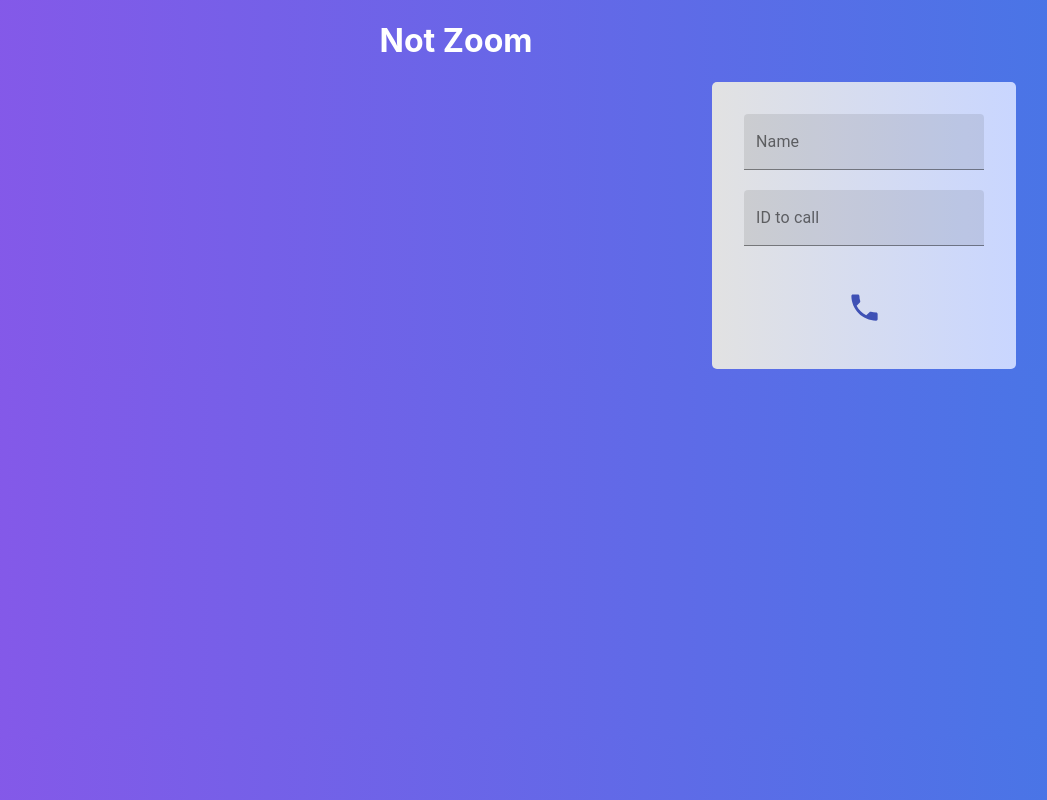
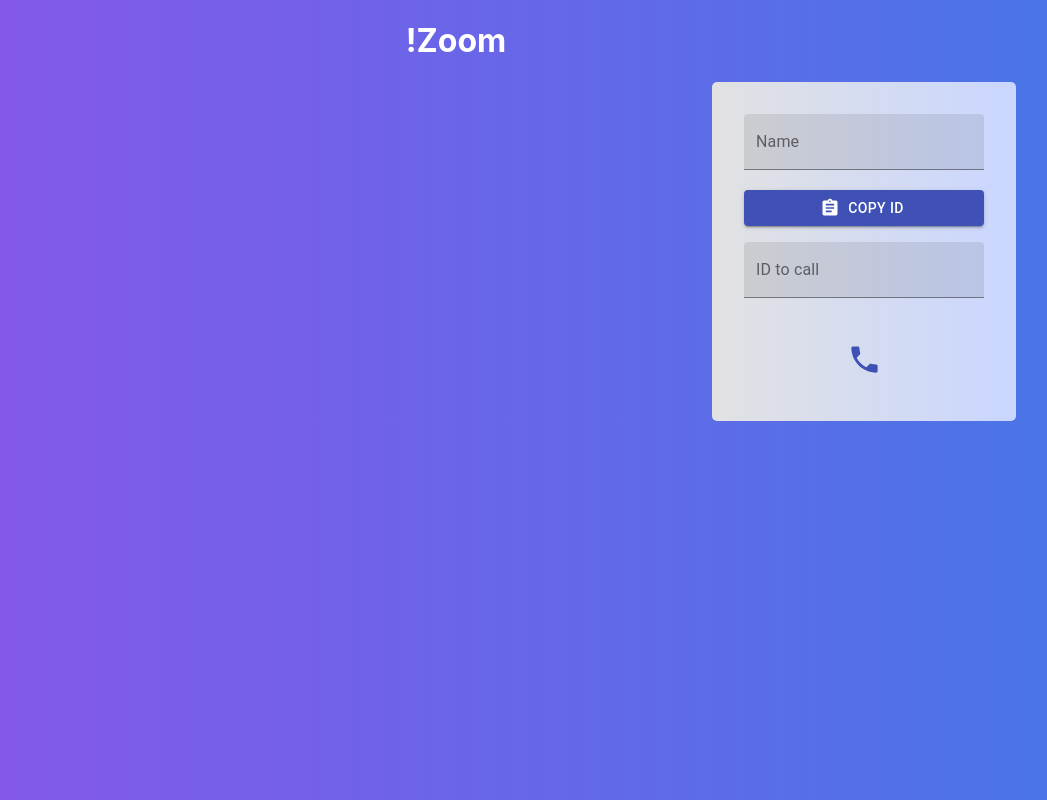
Before and after one commit to ciucabianca/attention-tracker, a React (Create React App) app in the folder frontend/: page / in a window 1280 px wide. Shown: the whole page, without its empty margins (184-1231 px from the left). Built offline with nearby package versions, Linux system fonts and the light colour scheme; no server answers.

Commit message:
apply eye tracking to guest user instead of caller

```diff
--- a/frontend/package.json
+++ b/frontend/package.json
@@ -6,14 +6,15 @@
     "@material-ui/core": "^4.11.4",
     "@material-ui/icons": "^4.11.2",
     "@tensorflow-models/face-landmarks-detection": "0.0.3",
+    "@tensorflow/tfjs-backend-cpu": "4.2.0",
     "@tensorflow/tfjs-backend-webgl": "4.2.0",
     "@tensorflow/tfjs-converter": "4.2.0",
     "@tensorflow/tfjs-core": "4.2.0",
-    "@tensorflow/tfjs-backend-cpu": "4.2.0",
     "@testing-library/jest-dom": "^5.16.5",
     "@testing-library/react": "^13.4.0",
     "@testing-library/user-event": "^13.5.0",
     "react": "^18.2.0",
+    "react-copy-to-clipboard": "^5.1.0",
     "react-dom": "^18.2.0",
     "react-scripts": "5.0.1",
     "react-webcam": "^7.0.1",
--- a/frontend/src/App.js
+++ b/frontend/src/App.js
@@ -1,8 +1,9 @@
 import Button from "@material-ui/core/Button";
 import IconButton from "@material-ui/core/IconButton";
 import TextField from "@material-ui/core/TextField";
-//import AssignmentIcon from "@material-ui/icons/Assignment";
+import AssignmentIcon from "@material-ui/icons/Assignment";
 import PhoneIcon from "@material-ui/icons/Phone";
+import { CopyToClipboard } from "react-copy-to-clipboard";
 
 import Peer from "simple-peer";
 import io from "socket.io-client";
@@ -30,10 +31,10 @@ function App() {
   const [callEnded, setCallEnded] = useState(false);
   const [name, setName] = useState("");
 
-  const webcamRef = useRef({});
+  const myWebcamRef = useRef({});
   //const canvasRef = useRef(null);
 
-  const userVideo = useRef();
+  const userVideoRef = useRef();
   const connectionRef = useRef();
 
   let positionXLeftIris;
@@ -45,8 +46,7 @@ function App() {
       .getUserMedia({ video: true, audio: true })
       .then((stream) => {
         setStream(stream);
-        webcamRef.current.srcObject = stream;
-        runFaceMesh();
+        myWebcamRef.current.srcObject = stream;
       });
 
     socket.on("me", (id) => {
@@ -78,7 +78,7 @@ function App() {
     });
 
     peer.on("stream", (stream) => {
-      userVideo.current.srcObject = stream;
+      userVideoRef.current.srcObject = stream;
     });
 
     socket.on("callAccepted", (signal) => {
@@ -101,12 +101,9 @@ function App() {
       socket.emit("answerCall", { signal: data, to: caller });
     });
 
-    peer.on("stream", (stream) => {
-      userVideo.current.srcObject = stream;
-    });
-
     peer.signal(callerSignal);
     connectionRef.current = peer;
+    runFaceMesh();
   };
 
   const leaveCall = () => {
@@ -122,11 +119,11 @@ function App() {
     // };
     const detector = await facemesh.load(model);
     setInterval(() => {
-      detect(detector);
+      detect(detector, userVideoRef);
     }, 10);
   };
 
-  const detect = async (detector) => {
+  const detect = async (detector, webcamRef) => {
     if (
       typeof webcamRef.current !== "undefined" &&
       webcamRef.current !== null &&
@@ -211,7 +208,7 @@ function App() {
 
   return (
     <>
-      <h1 style={{ textAlign: "center", color: "#fff" }}>Not Zoom</h1>
+      <h1 style={{ textAlign: "center", color: "#fff" }}>!Zoom</h1>
       <div className="container">
         <div className="video-container">
           <div className="video">
@@ -219,7 +216,7 @@ function App() {
               <Webcam
                 playsInline
                 muted
-                ref={webcamRef}
+                ref={myWebcamRef}
                 autoPlay
                 style={{ width: "400px" }}
               />
@@ -229,7 +226,7 @@ function App() {
             {callAccepted && !callEnded ? (
               <Webcam
                 playsInline
-                ref={userVideo}
+                ref={userVideoRef}
                 autoPlay
                 style={{ width: "400px" }}
               />
@@ -245,7 +242,14 @@ function App() {
             onChange={(e) => setName(e.target.value)}
             style={{ marginBottom: "20px" }}
           />
-
+          <CopyToClipboard text={me} style={{ marginBottom: "1rem" }}>
+            <Button
+              variant="contained"
+              color="primary"
+              startIcon={<AssignmentIcon fontSize="large" />}>
+              Copy Id
+            </Button>
+          </CopyToClipboard>
           <TextField
             id="filled-basic"
             label="ID to call"
@@ -266,7 +270,6 @@ function App() {
                 <PhoneIcon fontSize="large" />
               </IconButton>
             )}
-            {idToCall}
           </div>
         </div>
         <div>
```
Also changed, not shown: 1 other file (tests, documents, lock files or other folders).
